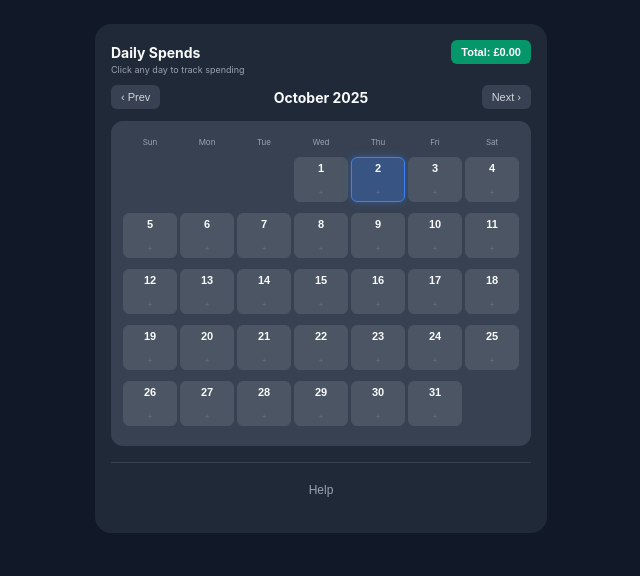
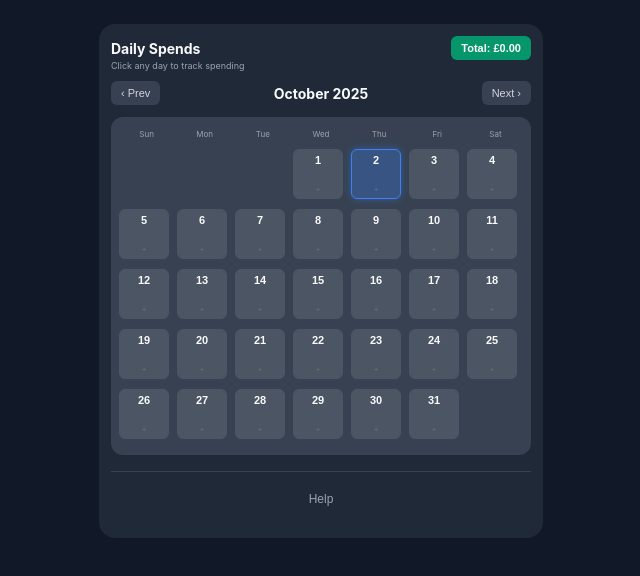
Before and after one commit to inneymi/Daily-spends, a plain HTML site: page index.html in a window 1280 px wide. Shown: the whole page, without its empty margins (319-959 px from the left). Drawn offline with Linux system fonts and the light colour scheme.

Commit message:
Update index.html

```diff
--- a/index.html
+++ b/index.html
@@ -34,7 +34,7 @@
             margin: 0 auto;
             background: #1f2937;
             border-radius: 16px;
-            padding: 16px;
+            padding: 12px;
         }
     /* Container - Tablet */
 @media (min-width: 768px) {
@@ -114,9 +114,9 @@
         .calendar {
             background: #374151;
             border-radius: 12px;
-            padding: 12px;
-            width: 100%; /* ADDED: ensures full width of container */
-    box-sizing: border-box; /* ADDED: includes padding in width */
+            padding: 8px;
+            width: 100%;
+            box-sizing: border-box;
         }
 
         .weekdays {
@@ -136,15 +136,16 @@
         .days {
             display: grid;
             grid-template-columns: repeat(7, 1fr);
-            gap: 3px;
+            gap: 2px;
+            min-height: 180px;
             width: 100%;
-box-sizing: border-box;
+            box-sizing: border-box;
             grid-auto-rows: minmax(30px, 1fr);
-            min-height: 180px;
         }
 
         /* Day Cells */
         .day {
+            aspect-ratio: 1;
             height: 60px;
             width: auto;
             border: 1px solid #4b5563;
@@ -156,6 +157,7 @@ box-sizing: border-box;
             align-items: center;
             cursor: pointer;
             padding: 4px 2px;
+            min-height: 50px;
             transition: all 0.2s;
             font-size: 10px;
             overflow: hidden;
```
